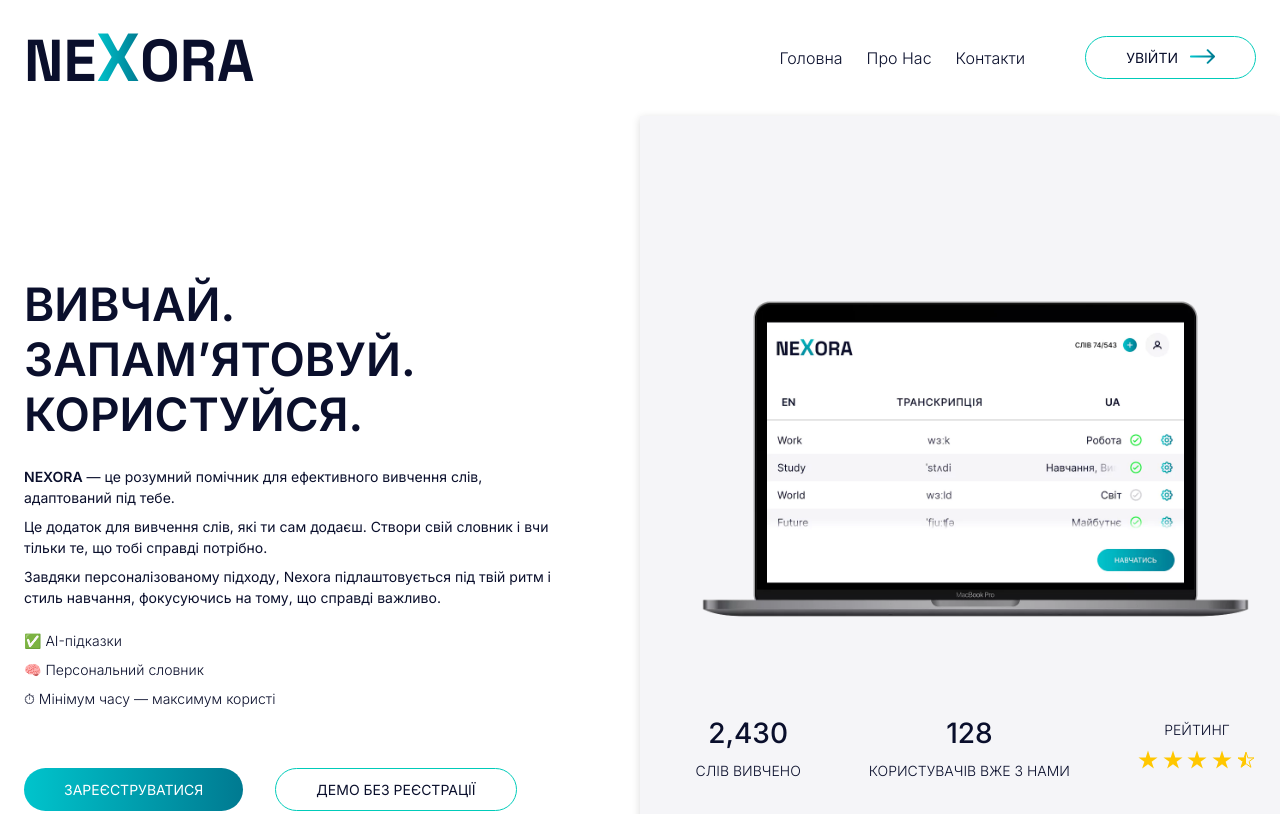
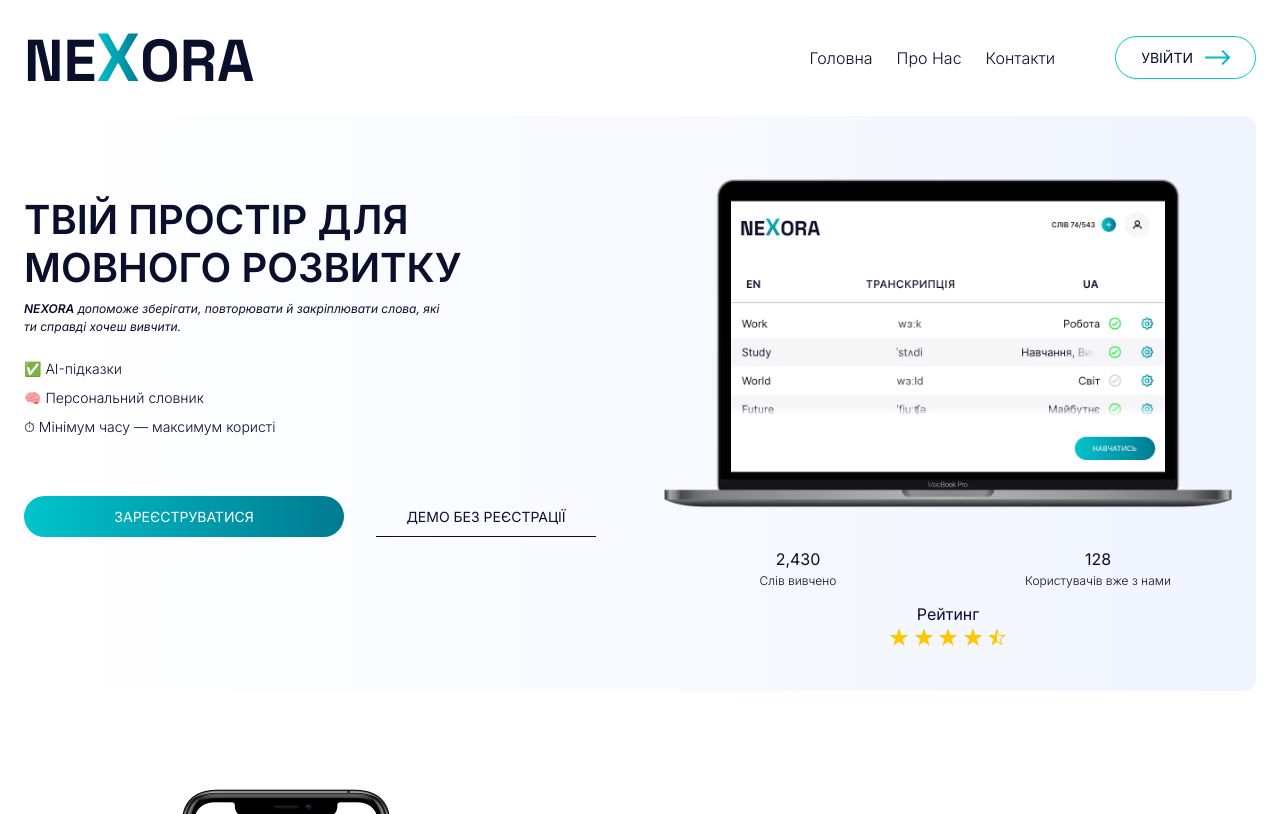
Before and after one commit to nyaremiiy/NEXORA, a plain HTML site: page client/index.html in a window 1280 px wide. Shown: the top 814 px of the page. Drawn offline with nearby package versions, Linux system fonts and the light colour scheme.

Commit message:
Refactor CSS structure and class names

```diff
--- a/client/css/global/btn-link.css
+++ /dev/null
@@ -1,39 +0,0 @@
-.btn-link {
-  transition: all 0.2s ease;
-  text-transform: uppercase;
-  color: var(--color-light);
-  background: transparent;
-  display: inline-block;
-  border-radius: 32px;
-  padding: 12px 40px;
-  font-size: 14px;
-  width: fit-content;
-}
-
-.btn-link--primary {
-  background: var(--gradient);
-
-  &:hover {
-    transform: translateY(-2px);
-    box-shadow: 0 4px 12px rgba(0, 196, 204, 0.3);
-  }
-}
-
-.btn-link--secondary {
-  color: var(--page-text-color);
-  transition: all 0.2s ease;
-  border: 1px solid #00cbb9;
-
-  &:hover {
-    box-shadow: 0 4px 12px rgba(0, 196, 204, 0.3);
-  }
-}
-
-.btn--login {
-  display: flex;
-  gap: 12px;
-
-  @media (max-width: 480px) {
-    padding: 8px 20px;
-  }
-}
--- /dev/null
+++ b/client/css/global/button.css
@@ -0,0 +1,68 @@
+.btn {
+  transition: all 0.2s ease;
+  text-transform: uppercase;
+  color: var(--color-light);
+  background: transparent;
+  justify-content: center;
+  align-items: center;
+  border-radius: 32px;
+  padding: 12px 25px;
+  max-width: 320px;
+  font-size: 14px;
+  display: flex;
+  width: 100%;
+  gap: 12px;
+}
+
+.btn--primary {
+  background: var(--gradient);
+
+  &:hover {
+    transform: translateY(-2px);
+    box-shadow: 0 4px 12px rgba(0, 196, 204, 0.3);
+  }
+}
+
+.btn--secondary {
+  color: var(--page-text-color);
+  border: 1px solid #00cbb9;
+  transition: all 0.2s ease;
+
+  svg {
+    path {
+      fill: var(--color-second);
+    }
+  }
+
+  &:hover {
+    box-shadow: 0 4px 12px rgba(0, 196, 204, 0.3);
+  }
+}
+
+.btn--link {
+  color: var(--page-text-color);
+  transition: all 0.2s ease;
+  position: relative;
+  max-width: 220px;
+
+  &::after {
+    content: '';
+    background-color: var(--color-main);
+    transition: all 0.3s ease;
+    position: absolute;
+    display: block;
+    width: 100%;
+    height: 1px;
+    bottom: 0;
+    right: 0;
+    left: 0;
+  }
+
+  &:hover {
+    box-shadow: 0 4px 12px rgba(0, 196, 204, 0.3);
+  }
+}
+
+.btn--link:hover::after {
+  opacity: 0;
+}
--- a/client/css/global/global.css
+++ b/client/css/global/global.css
@@ -6,8 +6,9 @@
 @import './burger.css';
 @import './menu.css';
 @import './mobile-menu.css';
-@import './btn-link.css';
+@import './button.css';
 @import './logo.css';
+@import './modal-form.css';
 @import './footer.css';
 
 :root {
@@ -31,6 +32,7 @@
   --color-border-input: #ddd;
   --color-border-input-hover: #ccc;
   --color-link: #1f6df6;
+  --gradient-hero-col: linear-gradient(-90deg, #f0f4ff 0%, #ffffff 100%);
 }
 
 *,
--- a/client/css/global/header.css
+++ b/client/css/global/header.css
@@ -11,7 +11,11 @@
       @media (min-width: 768px) {
         align-items: center;
         display: flex;
-        gap: 60px;
+        gap: 30px;
+
+        @media (min-width: 1024px) {
+          gap: 60px;
+        }
       }
     }
 
--- a/client/css/global/menu.css
+++ b/client/css/global/menu.css
@@ -15,6 +15,9 @@
 
         @media (min-width: 768px) {
           font-weight: 300;
+          font-size: 14px;
+        }
+        @media (min-width: 1024px) {
           font-size: 16px;
         }
       }
--- a/client/css/global/typography.css
+++ b/client/css/global/typography.css
@@ -2,14 +2,17 @@
   color: var(--color-title);
   text-transform: uppercase;
   font-weight: 600;
-  font-size: 46px;
   line-height: 1.2;
-  width: 90%;
-  @media (max-width: 876px) {
-    width: 100%;
+  font-size: 28px;
+
+  @media (min-width: 480px) {
+    font-size: 38px;
   }
-  @media (max-width: 565px) {
-    font-size: 38px;
+  @media (min-width: 768px) {
+    font-size: 30px;
+  }
+  @media (min-width: 1024px) {
+    font-size: 40px;
   }
 }
 
@@ -44,8 +47,8 @@
 }
 
 .text {
+  font-size: clamp(0.875rem, 0.835rem + 0.2vw, 1rem);
   color: var(--page-text-color);
-  font-size: 14px;
   line-height: 1.5;
 }
 .text--logo {
--- a/client/css/hero.css
+++ /dev/null
@@ -1,145 +0,0 @@
-.hero {
-  position: relative;
-  height: 100vh;
-  @media (max-width: 876px) {
-    height: auto;
-  }
-  .hero__silver-box {
-    background-color: var(--color-silver);
-    display: block;
-    position: absolute;
-    height: 95vh;
-    right: 0;
-    top: 0;
-    width: 50%;
-    border-radius: 0px 0px 0px 12px;
-    box-shadow: 0px 2px 8px rgba(0, 0, 0, 0.15);
-    z-index: -1;
-    @media (max-width: 876px) {
-      display: none;
-    }
-  }
-  .hero__container {
-    align-items: center;
-    flex-wrap: nowrap;
-    display: flex;
-    height: 100%;
-    gap: 32px;
-
-    @media (max-width: 876px) {
-      display: block;
-    }
-
-    .hero__left-col {
-      flex: 1 1 50%;
-      padding-bottom: 60px;
-      @media (max-width: 876px) {
-        padding-bottom: 0px;
-        text-align: center;
-        margin-top: 150px;
-        flex: none;
-      }
-      @media (max-width: 565px) {
-        margin-top: 130px;
-      }
-      .hero__images {
-        display: none;
-
-        @media (max-width: 876px) {
-          display: block;
-        }
-      }
-      .hero__text-box {
-        margin-top: 24px;
-        display: flex;
-        flex-direction: column;
-        gap: 8px;
-        width: 90%;
-        @media (max-width: 876px) {
-          width: 100%;
-        }
-        @media (max-width: 565px) {
-          text-align: justify;
-        }
-      }
-      .hero__features {
-        margin-top: 24px;
-
-        .feature-list {
-          display: flex;
-          flex-direction: column;
-          gap: 12px;
-          font-size: 14px;
-          font-weight: 300;
-        }
-      }
-      .hero__buttons {
-        margin-top: 60px;
-        display: flex;
-        gap: 32px;
-
-        @media (max-width: 1076px) {
-          flex-direction: column;
-        }
-        @media (max-width: 876px) {
-          flex-direction: row;
-          justify-content: center;
-        }
-        @media (max-width: 565px) {
-          flex-direction: column;
-          align-items: center;
-          gap: 12px;
-        }
-      }
-    }
-    .hero__right-col {
-      flex: 1 1 50%;
-      padding-left: 40px;
-      @media (max-width: 876px) {
-        padding-left: 0px;
-        flex: none;
-      }
-      .hero__images {
-        display: block;
-        @media (max-width: 876px) {
-          display: none;
-        }
-      }
-
-      .stats {
-        margin: 90px 0px;
-        display: flex;
-        justify-content: space-between;
-
-        @media (max-width: 876px) {
-          margin: 40px 0px;
-        }
-
-        .stat {
-          display: flex;
-          flex-direction: column;
-          justify-content: center;
-          gap: 12px;
-          align-items: center;
-          text-align: center;
-          .stat__value {
-            font-size: 28px;
-            font-weight: 500;
-          }
-          .stat__label {
-            font-size: 14px;
-            font-weight: 300;
-            letter-spacing: 2%;
-            text-transform: uppercase;
-          }
-          .rating-stars {
-            svg {
-              width: 20px;
-              height: 20px;
-            }
-          }
-        }
-      }
-    }
-  }
-}
--- /dev/null
+++ b/client/css/index/hero.css
@@ -0,0 +1,160 @@
+.hero {
+  .hero__container {
+    flex-direction: column;
+    align-items: center;
+    padding-top: 30px;
+    display: flex;
+
+    @media (min-width: 768px) {
+      background: var(--gradient-hero-col);
+      flex-direction: row;
+      padding-bottom: 40px;
+      align-items: start;
+      border-radius: 12px;
+      padding-top: 40px;
+      gap: 32px;
+    }
+    .hero__left-col {
+      @media (min-width: 768px) {
+        flex: 0 0 calc(50% - 16px);
+      }
+      @media (min-width: 1024px) {
+        padding-top: 40px;
+      }
+
+      .hero__title {
+        text-align: center;
+
+        @media (min-width: 1024px) {
+          text-align: left;
+        }
+      }
+
+      .hero__desc {
+        margin-top: 8px;
+
+        .text {
+          text-align: center;
+          font-style: italic;
+          font-size: 12px;
+
+          @media (min-width: 1024px) {
+            text-align: left;
+            width: 70%;
+          }
+        }
+      }
+
+      .hero__images {
+        margin: 24px auto 0;
+        max-width: 525px;
+
+        @media (min-width: 768px) {
+          display: none;
+        }
+      }
+
+      .hero__features {
+        margin-top: 24px;
+
+        .feature-list {
+          flex-direction: column;
+          align-items: center;
+          display: flex;
+          gap: 8px;
+
+          @media (min-width: 1024px) {
+            align-items: flex-start;
+            gap: 12px;
+          }
+
+          .feature-item {
+            font-weight: 300;
+            font-size: 12px;
+
+            @media (min-width: 1024px) {
+              font-size: 14px;
+            }
+          }
+        }
+      }
+
+      .hero__buttons {
+        flex-direction: column;
+        align-items: center;
+        margin-top: 32px;
+        display: flex;
+        gap: 12px;
+
+        @media (min-width: 1024px) {
+          flex-direction: row;
+          gap: 32px;
+          align-items: center;
+          margin-top: 60px;
+        }
+      }
+    }
+    .hero__right-col {
+      margin-top: 32px;
+
+      @media (min-width: 768px) {
+        flex: 0 0 calc(50% - 16px);
+        border-radius: 12px;
+        padding-right: 16px;
+        margin-top: 0;
+      }
+
+      .hero__images {
+        display: none;
+
+        @media (min-width: 768px) {
+          display: block;
+        }
+      }
+      .stats {
+        display: grid;
+        grid-template-columns: 1fr 1fr;
+        grid-template-rows: auto auto;
+        gap: 16px;
+
+        @media (min-width: 768px) {
+          margin-top: 32px;
+        }
+        .stat {
+          flex-direction: column;
+          align-items: center;
+          text-align: center;
+          display: flex;
+          gap: 12px;
+
+          @media (min-width: 768px) {
+            gap: 4px;
+          }
+
+          &:nth-child(3) {
+            grid-column: 1 / -1;
+            justify-self: center;
+            display: flex;
+          }
+
+          .stat__value {
+            font-size: 16px;
+          }
+          .stat__label {
+            font-weight: 300;
+            font-size: 12px;
+          }
+          .rating-stars {
+            svg {
+              width: 32px;
+
+              @media (min-width: 768px) {
+                width: 20px;
+              }
+            }
+          }
+        }
+      }
+    }
+  }
+}
--- a/client/css/index.css
+++ b/client/css/index/index.css
@@ -1,5 +1,4 @@
-@import './global/global.css';
+@import '../global/global.css';
 @import './hero.css';
 @import 'mobile-web.css';
 @import 'why-nexora.css';
-@import './modal-form.css';
--- a/client/css/why-nexora.css
+++ b/client/css/index/why-nexora.css
@@ -62,7 +62,7 @@
     }
 
     .call-to-action {
-      margin-top: 60px;
+      margin: 60px auto 0;
       text-align: center;
 
       .call-to-action__title {
@@ -72,6 +72,10 @@
         background-clip: text;
         margin-bottom: 32px;
       }
+
+      button {
+        margin: 0 auto;
+      }
     }
   }
 }
--- a/client/index.html
+++ b/client/index.html
@@ -4,7 +4,7 @@
     <meta charset="UTF-8" />
     <meta name="viewport" content="width=device-width, initial-scale=1.0" />
     <title>NEXORA</title>
-    <link rel="stylesheet" href="./css/index.css" />
+    <link rel="stylesheet" href="./css/index/index.css" />
   </head>
   <body>
     <header class="header" id="header">
@@ -31,9 +31,7 @@
             </nav>
           </div>
           <div class="header__button">
-            <button
-              class="btn-link btn-link--secondary btn--login js-btn-login"
-            >
+            <button class="btn btn--secondary js-btn-login">
               <span>увійти</span>
               <svg
                 width="25"
@@ -44,21 +42,7 @@
               >
                 <path
                   d="M1 6.5C0.447715 6.5 0 6.94772 0 7.5C0 8.05228 0.447715 8.5 1 8.5V6.5ZM24.7071 8.20711C25.0976 7.81658 25.0976 7.18342 24.7071 6.79289L18.3431 0.428932C17.9526 0.0384079 17.3195 0.0384079 16.9289 0.428932C16.5384 0.819456 16.5384 1.45262 16.9289 1.84315L22.5858 7.5L16.9289 13.1569C16.5384 13.5474 16.5384 14.1805 16.9289 14.5711C17.3195 14.9616 17.9526 14.9616 18.3431 14.5711L24.7071 8.20711ZM1 8.5H24V6.5H1V8.5Z"
-                  fill="url(#paint0_linear_54_62)"
                 />
-                <defs>
-                  <linearGradient
-                    id="paint0_linear_54_62"
-                    x1="1"
-                    y1="8"
-                    x2="24"
-                    y2="8"
-                    gradientUnits="userSpaceOnUse"
-                  >
-                    <stop stop-color="#00C4CC" />
-                    <stop offset="1" stop-color="#007A91" />
-                  </linearGradient>
-                </defs>
               </svg>
             </button>
           </div>
@@ -74,10 +58,19 @@
     </header>
     <main>
       <section class="hero" id="hero">
-        <div class="hero__silver-box"></div>
-        <div class="hero__container container">
+        <div class="container">
+          <div class="hero__container">
             <div class="hero__left-col">
-            <h1 class="title-h1">Вивчай. Запам’ятовуй. Користуйся.</h1>
+              <div class="hero__title">
+                <h1 class="title-h1">Твій простір для мовного розвитку</h1>
+              </div>
+              <div class="hero__desc">
+                <p class="text">
+                  <span class="text--logo">NEXORA</span> допоможе зберігати,
+                  повторювати й закріплювати слова, які ти справді хочеш
+                  вивчити.
+                </p>
+              </div>
               <div class="hero__images">
                 <img
                   src="./images/index/apple-macbook.webp"
@@ -86,36 +79,20 @@
                   loading="lazy"
                 />
               </div>
-            <div class="hero__text-box">
-              <p class="text">
-                <span class="text--logo">NEXORA</span> — це розумний помічник
-                для ефективного вивчення слів, адаптований під тебе.
-              </p>
-
-              <p class="text">
-                Це додаток для вивчення слів, які ти сам додаєш. Створи свій
-                словник і вчи тільки те, що тобі справді потрібно.
-              </p>
-              <p class="text">
-                Завдяки персоналізованому підходу, Nexora підлаштовується під
-                твій ритм і стиль навчання, фокусуючись на тому, що справді
-                важливо.
-              </p>
-            </div>
               <div class="hero__features">
                 <ul class="feature-list">
                   <li class="feature-item">✅ AI-підказки</li>
                   <li class="feature-item">🧠 Персональний словник</li>
-                <li class="feature-item">⏱ Мінімум часу — максимум користі</li>
+                  <li class="feature-item">
+                    ⏱ Мінімум часу — максимум користі
+                  </li>
                 </ul>
               </div>
               <div class="hero__buttons">
-              <button href="#" class="btn-link btn-link--primary js-btn-reg">
+                <button href="#" class="btn btn--primary js-btn-reg">
                   Зареєструватися
                 </button>
-              <a href="#whynexora" class="btn-link btn-link--secondary">
-                Демо без реєстрації
-              </a>
+                <button class="btn btn--link">Демо без реєстрації</button>
               </div>
             </div>
             <div class="hero__right-col">
@@ -137,7 +114,7 @@
                   <div class="stat__label">Користувачів вже з нами</div>
                 </div>
                 <div class="stat">
-                <div class="stat__label">Рейтинг</div>
+                  <div class="stat__value">Рейтинг</div>
                   <div class="rating-stars">
                     <svg
                       viewBox="0 0 20 19"
@@ -212,6 +189,7 @@
               </div>
             </div>
           </div>
+        </div>
       </section>
       <section class="mobile-web">
         <div class="mobile-web__container container">
@@ -281,7 +259,7 @@
               Спробуй <span class="text--logo">NEXORA</span> прямо зараз — і
               переконайся сам.
             </h2>
-            <button href="#" class="btn-link btn-link--primary js-btn-reg">
+            <button href="#" class="btn btn--secondary js-btn-reg">
               Почати безкоштовно
             </button>
           </div>
@@ -442,10 +420,7 @@
             />
             <span class="input-err"></span>
           </label>
-          <button
-            id="btn-modal-reg"
-            class="button-modal btn-link btn-link--primary"
-          >
+          <button id="btn-modal-reg" class="button-modal btn btn--primary">
             Зареєструватися
           </button>
           <p class="form-message-error">Щось пішло не так!</p>
@@ -500,7 +475,7 @@
             <span class="input-err"></span>
           </label>
           <button
-            class="button-modal btn-link btn-link--primary"
+            class="button-modal btn btn--primary"
             id="btn-modal-login"
             type="submit"
           >
@@ -530,10 +505,19 @@
         </ul>
       </nav>
       <div class="mobile-menu__button">
-        <button
-          class="btn-link btn-link--primary btn--login js-btn-login"
+        <button class="btn btn--secondary js-btn-login">
+          <span>увійти</span>
+          <svg
+            width="25"
+            height="15"
+            viewBox="0 0 25 15"
+            fill="none"
+            xmlns="http://www.w3.org/2000/svg"
           >
-          Увійти
+            <path
+              d="M1 6.5C0.447715 6.5 0 6.94772 0 7.5C0 8.05228 0.447715 8.5 1 8.5V6.5ZM24.7071 8.20711C25.0976 7.81658 25.0976 7.18342 24.7071 6.79289L18.3431 0.428932C17.9526 0.0384079 17.3195 0.0384079 16.9289 0.428932C16.5384 0.819456 16.5384 1.45262 16.9289 1.84315L22.5858 7.5L16.9289 13.1569C16.5384 13.5474 16.5384 14.1805 16.9289 14.5711C17.3195 14.9616 17.9526 14.9616 18.3431 14.5711L24.7071 8.20711ZM1 8.5H24V6.5H1V8.5Z"
+            />
+          </svg>
         </button>
       </div>
       <ul class="conatcts">
--- a/client/js/index.js
+++ b/client/js/index.js
@@ -1,6 +1,3 @@
 import './ui/modalController.js';
 import './features/auth/login.js';
 import './features/auth/register.js';
-import { setHeroOffset } from './utils/setHeroOffset.js';
-
-setHeroOffset();
--- a/client/js/utils/setHeroOffset.js
+++ /dev/null
@@ -1,17 +0,0 @@
-import {
-  HEADER,
-  HERO_SECTION,
-  HERO_SECTION_COL,
-} from '../constants/domElements.js';
-
-export const setHeroOffset = () => {
-  if (!HEADER || !HERO_SECTION) return;
-
-  const heightHeader = HEADER.offsetHeight;
-
-  if (window.innerWidth > 876) {
-    HERO_SECTION_COL.forEach((col) => {
-      col.style.paddingTop = `${heightHeader}px`;
-    });
-  }
-};
```
Also changed, not shown: client/css/global/modal-form.css (renamed from client/css/modal-form.css), client/css/index/mobile-web.css (renamed from client/css/mobile-web.css). Lines whose indentation alone changed are shown as unchanged.
